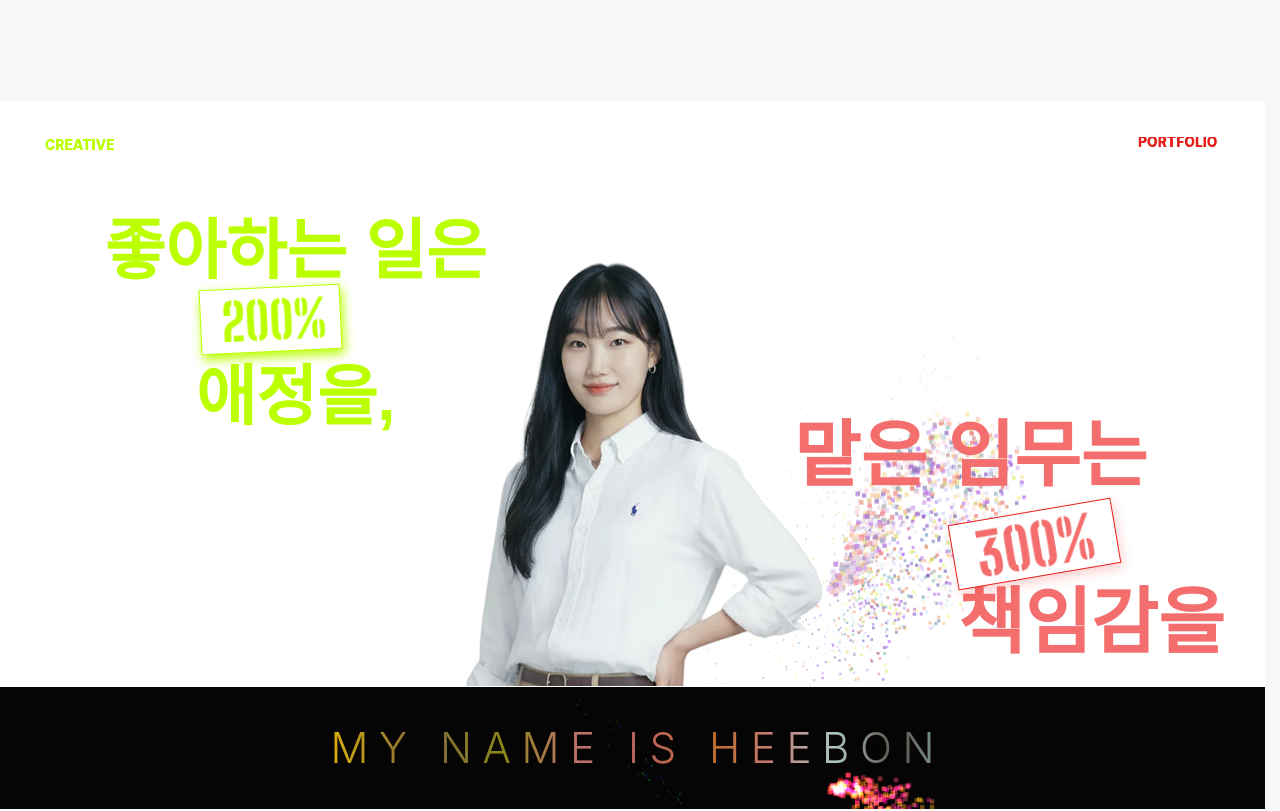
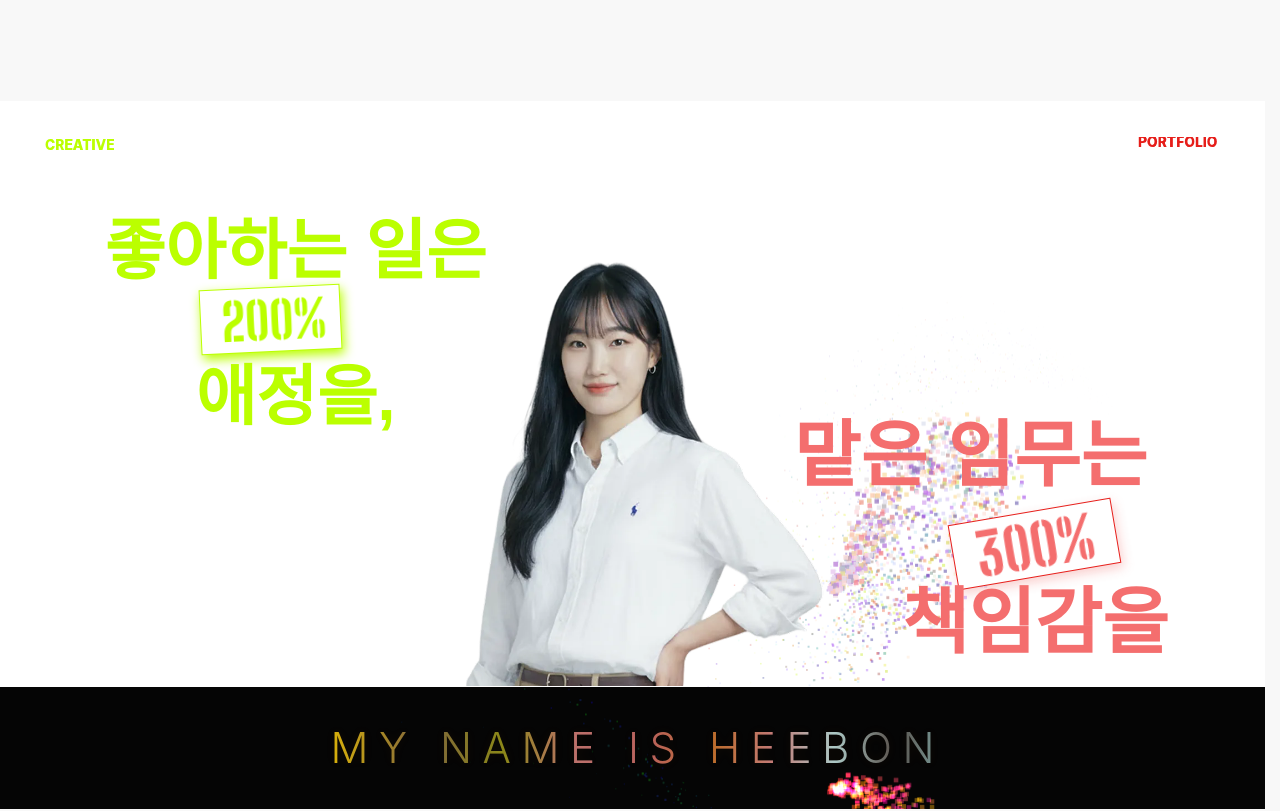
Before and after one commit to heebon00/resume, a React (Vite) app: page / in a window 1280 px wide. Shown: the top 811 px of the page. Built offline with nearby package versions, Linux system fonts and the light colour scheme; a web font is replaced by a local one.

Commit message:
'책임감을' 텍스트를 왼쪽으로 당겨 300% 태그 중심에 맞춤

```diff
--- a/src/sections/Hero.jsx
+++ b/src/sections/Hero.jsx
@@ -119,7 +119,15 @@ export default function Hero() {
           <p className="w-1011 text-center font-display text-display font-extrabold whitespace-pre-wrap text-accent-coral">
             <span className="block leading-none">{HERO.redLines[0]}</span>
             <span className="block" style={{ height: du(RED_GAP) }} />
-            <span className="block leading-[1.06]">{HERO.redLines[1]}</span>
+            {/* 요청으로 왼쪽으로 당김 — 300% 태그 중심(래퍼 기준 727)이 이 텍스트
+                박스 중심(래퍼 기준 812)보다 85 왼쪽이라, "책임감을"도 같은 만큼
+                옮겨 태그 아래 가운데로 보이게 한다. 시안 값이 아니라 수동 보정. */}
+            <span
+              className="block leading-[1.06]"
+              style={{ transform: `translateX(${du(-85)})` }}
+            >
+              {HERO.redLines[1]}
+            </span>
           </p>
         </div>
       </div>
```
